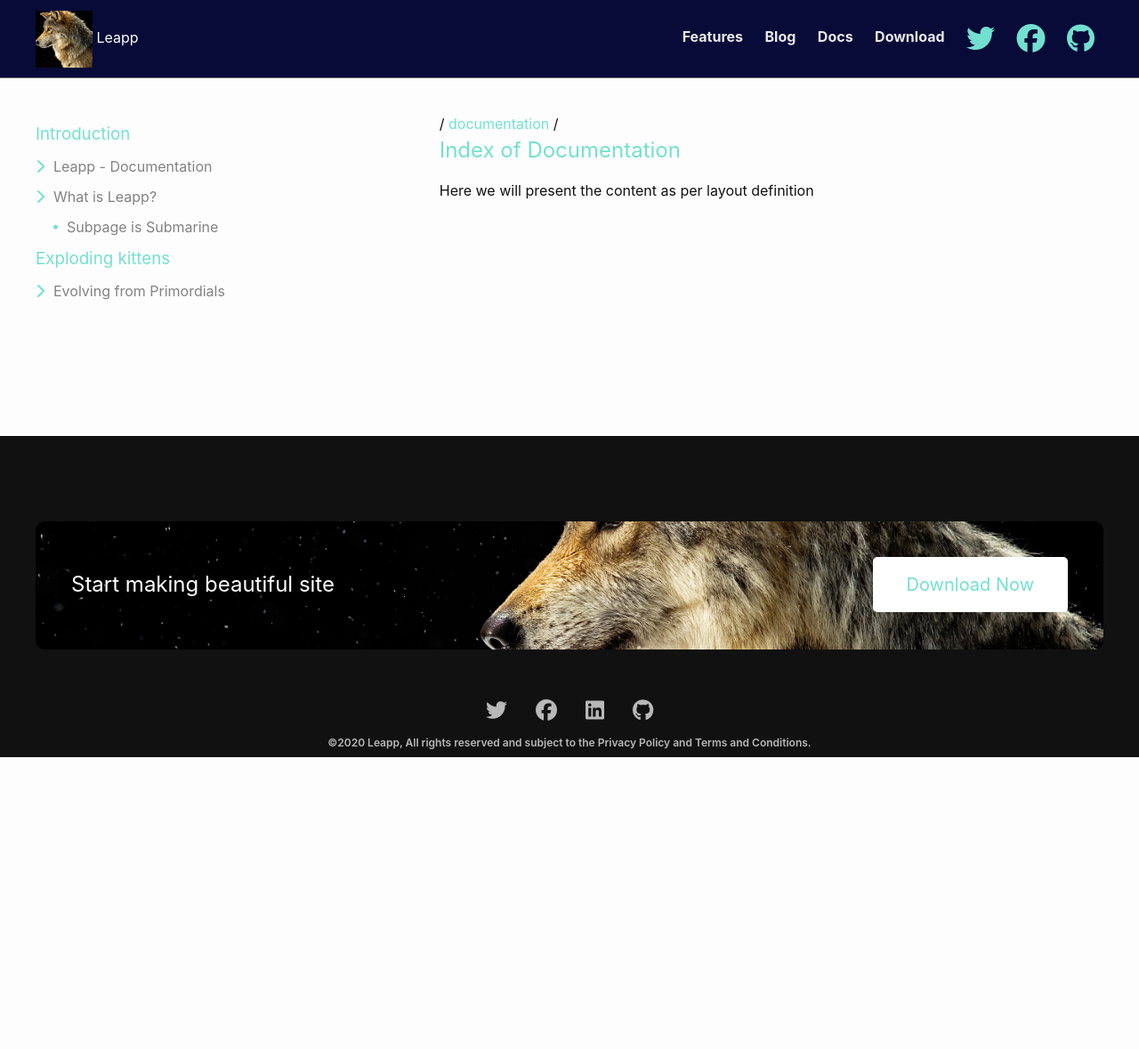
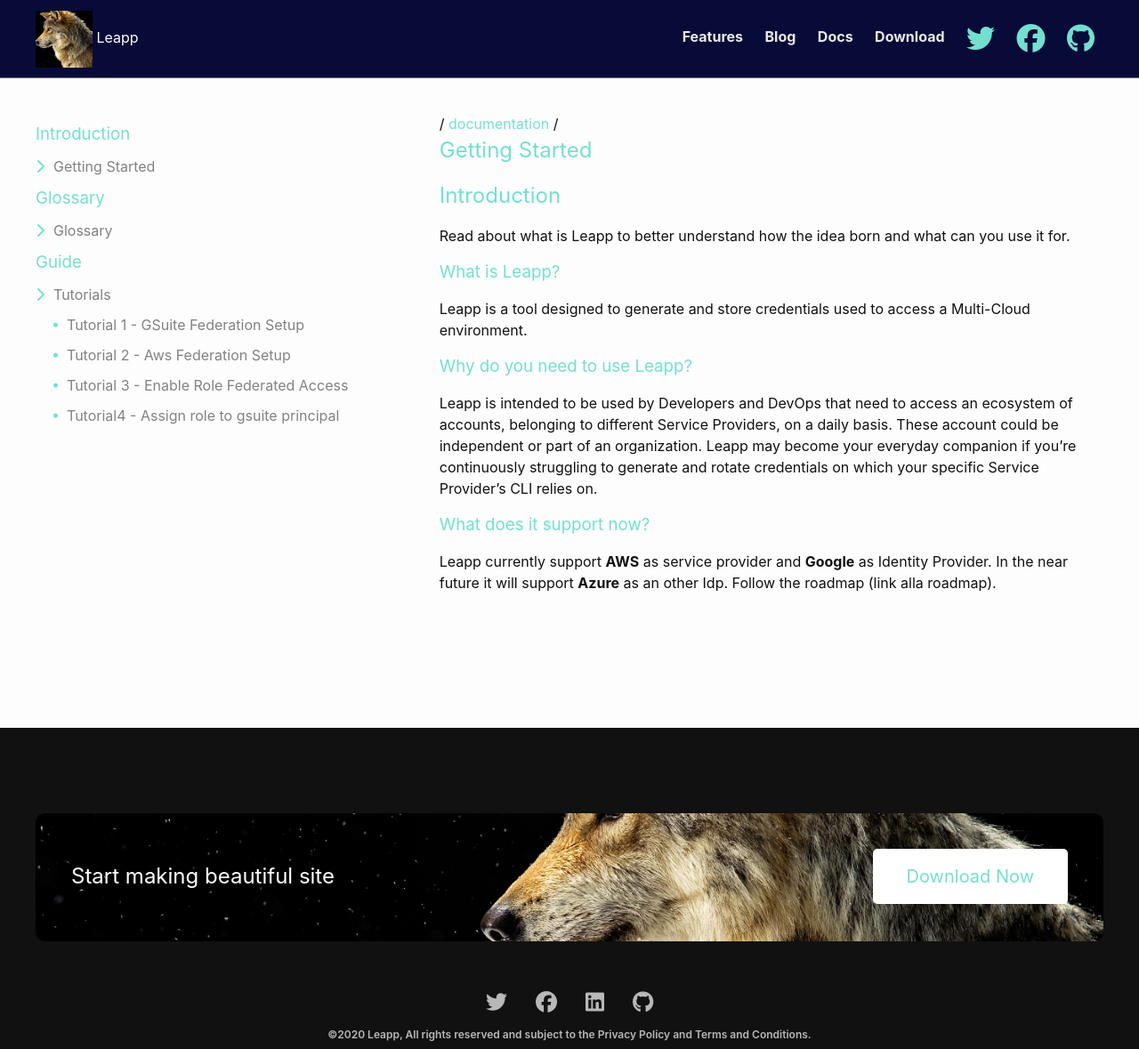
Before and after one commit to Noovolari/leapp-website, a Jekyll site: the page built from _pages/docs/000_documentation.markdown, in a window 1280 px wide and 1179 px high. Shown: the whole window at 89% size. Built offline with Jekyll 4.4.1, drawn with Linux system fonts in a browser that asks for light colours; nearby versions of some CDN libraries.

Commit message:
added tutorials to site

```diff
--- a/_pages/docs/000_documentation.markdown
+++ b/_pages/docs/000_documentation.markdown
@@ -1,5 +1,5 @@
 ---
-title: Leapp - Documentation
+title: Getting Started
 description: Leapp - How to Find and Retrieve important information
 permalink: /documentation
 category: Introduction
@@ -7,6 +7,20 @@
 layout: docs
 ---
 
-## Index of Documentation
+## Getting Started
 
-Here we will present the content as per layout definition
+## Introduction
+
+Read about what is Leapp to better understand how the idea born and what can you use it for.
+
+### What is Leapp?
+
+Leapp is a tool designed to generate and store credentials used to access a Multi-Cloud environment.
+
+### Why do you need to use Leapp?
+
+Leapp is intended to be used by Developers and DevOps that need to access an ecosystem of accounts, belonging to different Service Providers, on a daily basis. These account could be independent or part of an organization. Leapp may become your everyday companion if you're continuously struggling to generate and rotate credentials on which your specific Service Provider's CLI relies on.
+
+### What does it support now?
+
+Leapp currently support **AWS** as service provider and **Google** as Identity Provider. In the near future it will support **Azure** as an other Idp. Follow the roadmap (link alla roadmap).
--- /dev/null
+++ b/_pages/docs/001_Gloassary.markdown
@@ -0,0 +1,100 @@
+---
+title: Glossary
+description: Here is the glossary containing the terms used to identify actors of Leapp
+category: Glossary
+parent:
+layout: docs
+permalink: /documentation/glossary
+---
+
+# Identity Provider
+
+Trusted system entity responsible for managing information of principals and provide authentication. Leapp defines **only one** Identity Provider to have a single identity source to access the multi-cloud environment.
+
+# Principal
+
+An entity managed and trusted by an Identity Provider, which the Identity can authenticate against.
+
+# Cloud Service Provider
+
+Provides cloud services and allows the creation and management of resources inside isolated accounts. The provided services can be consumed through well defined and documented web APIs, CLI, and SDK.
+
+# Federation
+
+The process to establish a trust relationship between the Identity Provider and a Cloud Provider account. Enables Developers and DevOps to access the cloud assets in the federated account through Single Sign-On authentication against the Identity Provider.
+
+## Example: Federation between G Suite and AWS
+
+Developer/DevOps authenticates against the Identity Provider through a URL that represents a SAML Application in the context of G Suite. Once authenticated, the client uses the SAML assertion, returned by the Identity Provider in the authentication phase, to invoke AWS' assume-role-with-saml API; this returns a set of valid credentials associated with a role in the Federated AWS account.
+
+# Trusting
+
+The process to establish a trust relationship between two roles in different accounts of the same cloud provider. This access method requires a role in a federated account and a role in a truster account and leverage a single federation definition to access other accounts.
+
+## Example: Trusting between AWS Roles
+
+Developer/DevOps use a set of valid credentials from the Federated Account and invoke AWS assume-role API targeting the Truster Role. It's required a trust relationship on the Truster Role to allow the assume-role API to be called from the Federated Role. To further enhance the security, a policy that restricts the assume-role action to the Truster Role is associated to the Federated Role.
+
+# Cloud Asset
+
+Service or computational resource delivered by a Cloud Service Provider.
+
+# Cloud Account
+
+Cloud Provider account that contains isolated Cloud Assets. We distinguish between Federated and Trusting Accounts.
+
+### Federated Account
+
+Cloud Account where is present a trust relationship with the Identity Provider.
+
+### Truster Account
+
+Cloud Account which is not federated and where is present a trust relationship with a role in a Federated Account.
+
+# Cloud Role
+
+An entity in a Cloud Account that is granted access to Cloud Assets through a set of permissions. The Identity can access the Cloud Account and its assets through the Cloud Role and interact accordingly to the given permission set.
+
+### Federated Role
+
+Cloud Role in a Federated Account that can be assumed by a Principal.
+
+### Truster Role
+
+Cloud Role in a Truster Account that can be assumed by a Principal through a Federated Role.
+
+# Assume Role
+
+Action in a role-based access control system that lets an entity with a given set of permissions to impersonate another entity with a different set of permissions. A trust relationship enables entities to perform this action from different Cloud Accounts.
+
+# Cloud Policy
+
+It's a set of rules and permissions associated with a Cloud Role. It defines access rights to Cloud Assets and the right to perform an Assume Role action. Leapp distinguishes between Access and Trust Policies.
+
+### Access Policy
+
+The policy that grants permissions to perform actions in a Cloud Account.
+
+### Trust Policy
+
+The policy that implements the trust relationship between two entities.
+
+Federation on Federated Roles and trusting on Truster Roles.
+
+# Application
+
+Raggruppamento logico, definito all’interno di un **Identity Provider**, di un set di parametri che permettono il corretto processo di federazione tra un **Identity Provider** ed un **Cloud Account**. Al momento LookAuth supporta due tipi di **Application**.
+
+A logical group of parameters defined inside the Identity Provider. This set of parameters enables a correct federation process between the Identity Provider and a Federated Account. As far as now, Leapp supports a single type of Application: G Suite SAML App.
+
+### SAML App
+
+G Suite's Application.
+
+# IAM Identity Provider
+
+It is an Amazon Web Services resource that provides an entry point to the Federated Account in which it is defined. It contains information about the Identity Provider federated to the Federated Account.
+
+# Session
+
+The session is the time frame where the user can perform a set of operations within the selected account and the role.
--- /dev/null
+++ b/_pages/docs/002__tutorials.markdown
@@ -0,0 +1,17 @@
+---
+title: Tutorials
+description: Some tutorials to let you setup Leapp with ease.
+category: Guide
+parent:
+layout: docs
+permalink: /documentation/guide/tutorials
+---
+
+## Tutorials
+
+Here are some tutorials to help you out configuring your Leapp installation:
+
+- **GSuite federation setup**: click [here](./gsuite-federation-setup)
+- **Aws federation setup**: click [here](./aws-federation-setup)
+- **Enable Role Federated Access**: click [here](./enable-role-federated-access)
+- **Assign role to G Suite Principal**: click [here](./assign-role-to-gsuite-principal)
--- /dev/null
+++ b/_pages/docs/003___gsuite_federation_setup.markdown
@@ -0,0 +1,73 @@
+---
+title: Tutorial 1 - GSuite Federation Setup
+description: how to federate with Google GSuite
+category: Guide
+parent: Tutorials
+layout: docs
+permalink: /documentation/guide/tutorials/gsuite-federation-setup
+---
+
+# How to set up G Suite federation
+
+Let’s start with G Suite & AWS federation:
+
+## 1. Log in to your Google Admin Console
+
+## 2. Create a new category of custom attributes
+
+### a. Click *Manage Custom Attributes*
+
+In the G Suite directory browse to *Users* and select *More* from the top menu. Then select “**Manage Custom Attributes”.**
+
+### b. Choose “Add Custom Attribute”
+
+In the top-right corner of the page click on “Add Custom Attribute”.
+
+### c. Fill the Form
+
+Fill the form with values provided into
+
+## 3. Create a SAML-Based application
+
+In order to set up a SAML-Based Single Sign-On, we first need to create a custom application representing AWS.
+
+### a. Browse to the "Apps" section
+
+### b. Add a new SAML application
+
+### [Step 1 of 5] Select Amazon Web Services template**
+
+Click on the “plus” icon in the bottom-right corner and then select the preconfigured template for AWS.
+
+### [Step 2 of 5] Save the IDP Metadata file
+The IDP Metadata is a .xml file containing configuration parameters and the X509 certificate. It enables the trust relationship between Identity and Service Provider. Save it; we will use it in a later step.
+> :warning: **The metadata file must be kept secret and securely stored **: the security of the solution relies on its secrecy.
+
+### [Step 3 of 5] Skip it
+Nothing useful here, let's proceed.
+
+### [Step 4 of 5] Choose the Service Provider’s details id
+Under **Service Provider Details**, select **EMAIL** choosing from the **Name ID Format** drop-down.
+
+### [Step 5 of 5] Add the attribute Mapping
+The attributes previously created at **[Step 2 of 5]** are associated and mapped to the **SAML assertion**. Add a new mapping:
+
+- [https://aws.amazon.com/SAML/Attributes/RoleSessionName](https://aws.amazon.com/SAML/Attributes/RoleSessionName) -> Basic Information -> Primary Email
+- [https://aws.amazon.com/SAML/Attributes/Role](https://aws.amazon.com/SAML/Attributes/Role) -> AWS_SAML -> IAM_Role
+- [https://aws.amazon.com/SAML/Attributes/SessionDuration](https://aws.amazon.com/SAML/Attributes/SessionDuration) -> AWS_SAML -> SessionDuration
+
+## 4. Enable the SAML App
+
+### a. Turn ON the App
+
+Go back to the **SAML app menu (from the Admin Panel, select “Apps”)** and select by clicking the menu icon, on the Amazon Web Services line.:
+- **"ON for everyone"**
+or
+- **"ON for some"**
+
+Now you’ve added the Amazon Web Service application to your App Google menu.
+
+### b. Get the SAML App link
+Click on your App Google menu, locate the new entry, and right-click on it to copy its value. We will need this in the next tutorial.
+
+Congratulations, the first phase of the federation is complete, follow up with the next tutorial to set up the federation on AWS side.
--- /dev/null
+++ b/_pages/docs/004___aws_federation_setup.markdown
@@ -0,0 +1,23 @@
+---
+title: Tutorial 2 - Aws Federation Setup
+description: how to federate with Aws
+category: Guide
+parent: Tutorials
+layout: docs
+permalink: /documentation/guide/tutorials/aws-federation-setup
+---
+
+# How to federate your AWS account with G Suite
+
+To enable the federation from both sides you have to create an Identity Provider entity in your AWS account.
+
+## 1. Log into your AWS Account
+Open the IAM section, and from the left-side column select Identity Providers.
+
+## 2. Create a Provider
+Click on **Create Provider**, select **SAML** in the **Provider Type** dropdown and choose a name for the Provider (eg. "GSuiteSAML") and upload the metadata.xml file previously downloaded [link tutorial 1].
+
+## 3. Save
+Your AWS account is successfully federated with G Suite. Now you can start to create, modify, and assign roles to Principals.
+
+Follow up to the next tutorial to learn how to create or edit a role to be automatically assumed after Single-Sign-On.
--- /dev/null
+++ b/_pages/docs/005___enable_role_federated_access.markdown
@@ -0,0 +1,45 @@
+---
+title: Tutorial 3 - Enable Role Federated Access
+description: how to enable a role for federated access
+category: Guide
+parent: Tutorials
+layout: docs
+permalink: /documentation/guide/tutorials/enable-role-federated-access
+---
+
+# Enable role federated access on AWS
+
+> :warning: After completing this tutorial the federation process is still not over. Go to the next tutorial to complete the procedure and start using SSO.
+
+## Create a new role
+
+### 1. Go to the IAM console
+Go to the IAM console in your AWS Account and select Roles from the left-side column.
+
+### 2. Create role
+Click on **Create Role** and select **SAML 2.0 federation** as the type of trusted entity; from the SAML provider drop-down menu, select the IAM Identity Provider created in the previous step.
+
+### 3. Allow Programmatic and AWS Management Console access
+Select **Allow programmatic and AWS Management Console access** and click on **Next: Permissions*** button.
+
+### 4. Add policy
+Select the policy you want to attach to the newly created Role, e.g. *AdministratorAccess*. Then, click **Next: Tags** button.
+
+### 5. Tags definition
+Add any tag you want if you need to. Then click **Next: Review**
+
+### 6. Name the role
+Assign a name to the Role and click **Create Role**.
+
+
+## Edit an existing role
+Go to the IAM console in your AWS Account and select Roles from the left-side column.
+
+### 1. Select the role you want to edit
+From the list of Roles, find the Role you want to edit and click on its **Role name**. A summary of the role will be displayed.
+
+### 2. Edit trust relationships
+In the Role’s summary, click on the “**Trust relationships”** tab. Click on **Edit trust relationship** *and* paste the.
+
+### 3. Update Trust Policy
+Click on “**Update Trust Policy”** to save changes
--- /dev/null
+++ b/_pages/docs/006___assign_role_to_gsuite_principal.markdown
@@ -0,0 +1,23 @@
+---
+title: Tutorial4 - Assign role to gsuite principal
+description: How to assign a role to a google's gsuite principal
+category: Guide
+parent: Tutorials
+layout: docs
+permalink: /documentation/guide/tutorials/assign-role-to-gsuite-principal
+---
+
+# Assign the role to G Suite Principal
+This tutorial explains how to federate a Role with existing G Suite Users.
+
+## 1. Access your G Suite admin console
+Move to the **Users** section;
+
+## 2. Select the user
+Select the user you to want to enable SSO access to AWS and click on **User Information**
+
+## 3. Edit AWS SAML Information.
+In the IAM_Role field, insert the role Role ARN and IDP ARN separated with a comma and without spaces. Insert 28800 (seconds) in the SessionDuration field.
+
+You successfully assigned a role to User.
+Now the user can log in to the federated AWS account using its corporate identity.
```
Also changed, not shown: _pages/docs/001_what-is-leapp.markdown (deleted, +0 -14 lines), _pages/docs/002___subpage-is-submarine.markdown (deleted, +0 -16 lines), _pages/docs/003_evolving.markdown (deleted, +0 -11 lines).
